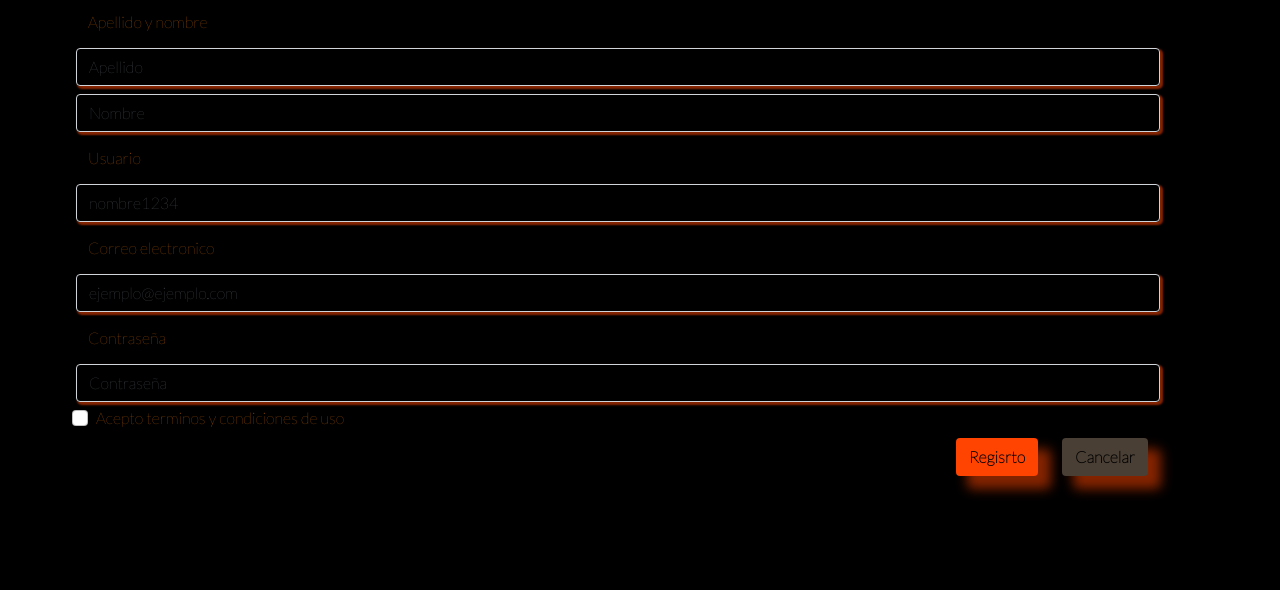
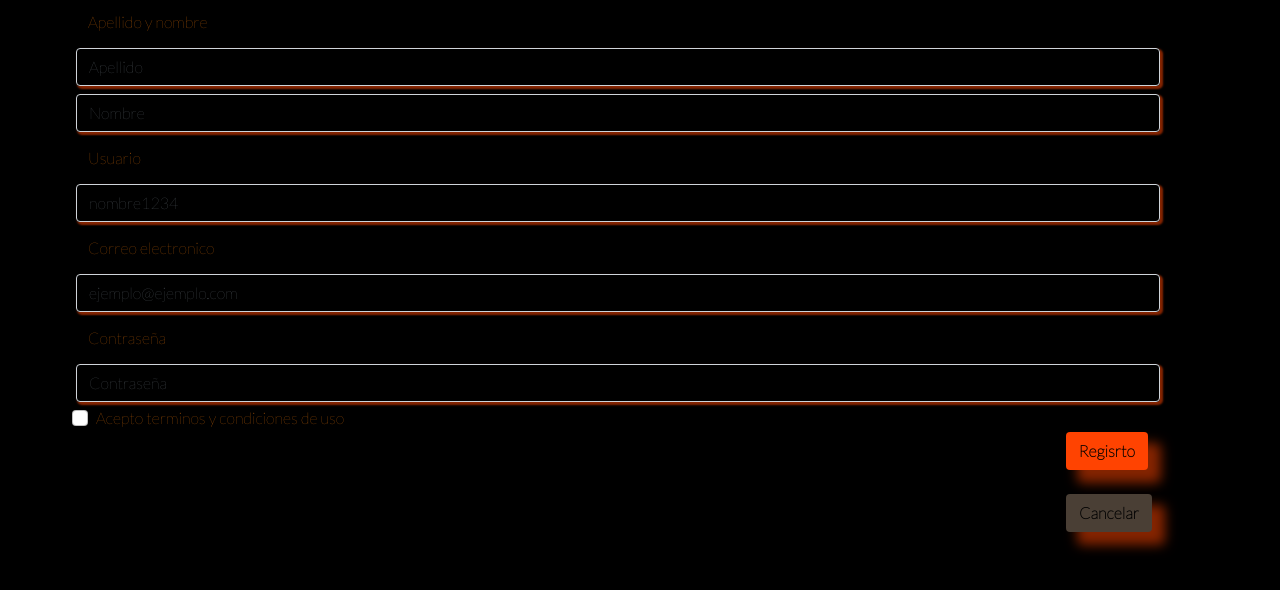
Before and after one commit to ArielEzquer/Movie-Masters, a plain HTML site: page pageRegistro/registro.html in a window 1280 px wide. Shown: the part 140-730 px from the top of the page. Drawn offline with nearby package versions, Linux system fonts and the light colour scheme.

Commit message:
modificacion estructura html

```diff
--- a/pageRegistro/registro.html
+++ b/pageRegistro/registro.html
@@ -49,12 +49,15 @@
               Acepto terminos y condiciones de uso
             </label>
           </div>
-          <div class="d-grid gap-2 d-md-flex justify-content-md-end m-2">
+          <div class="d-grid gap-2 d-md-flex justify-content-md-end m-0">
             <button class="btn me-md-2" id="btnRegistro">Regisrto</button>
-            <a href="#" class="enlaceCancelar"></a><button class="btn " id="btnCancelar">Cancelar </button></a><!-- agregar pagina index -->
+
             <div class="resultado1"></div>
           </div>
         </form>
+        <div class="d-md-flex justify-content-md-end m-4">
+          <a href="#" class="enlaceCancelar"></a><button class="btn " id="btnCancelar">Cancelar </button></a><!-- agregar pagina index -->
+        </div>
       </div>
     </section>
   </main>
```
